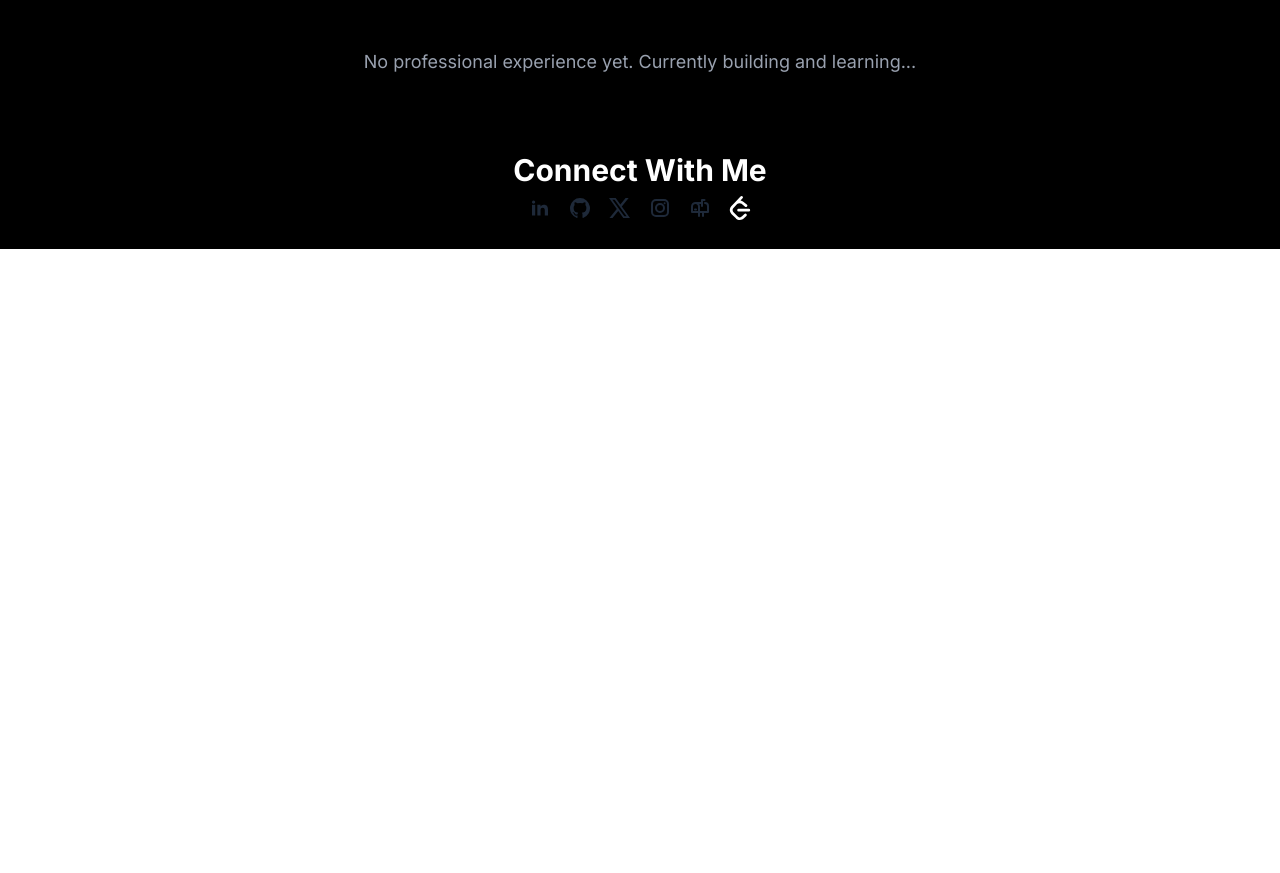
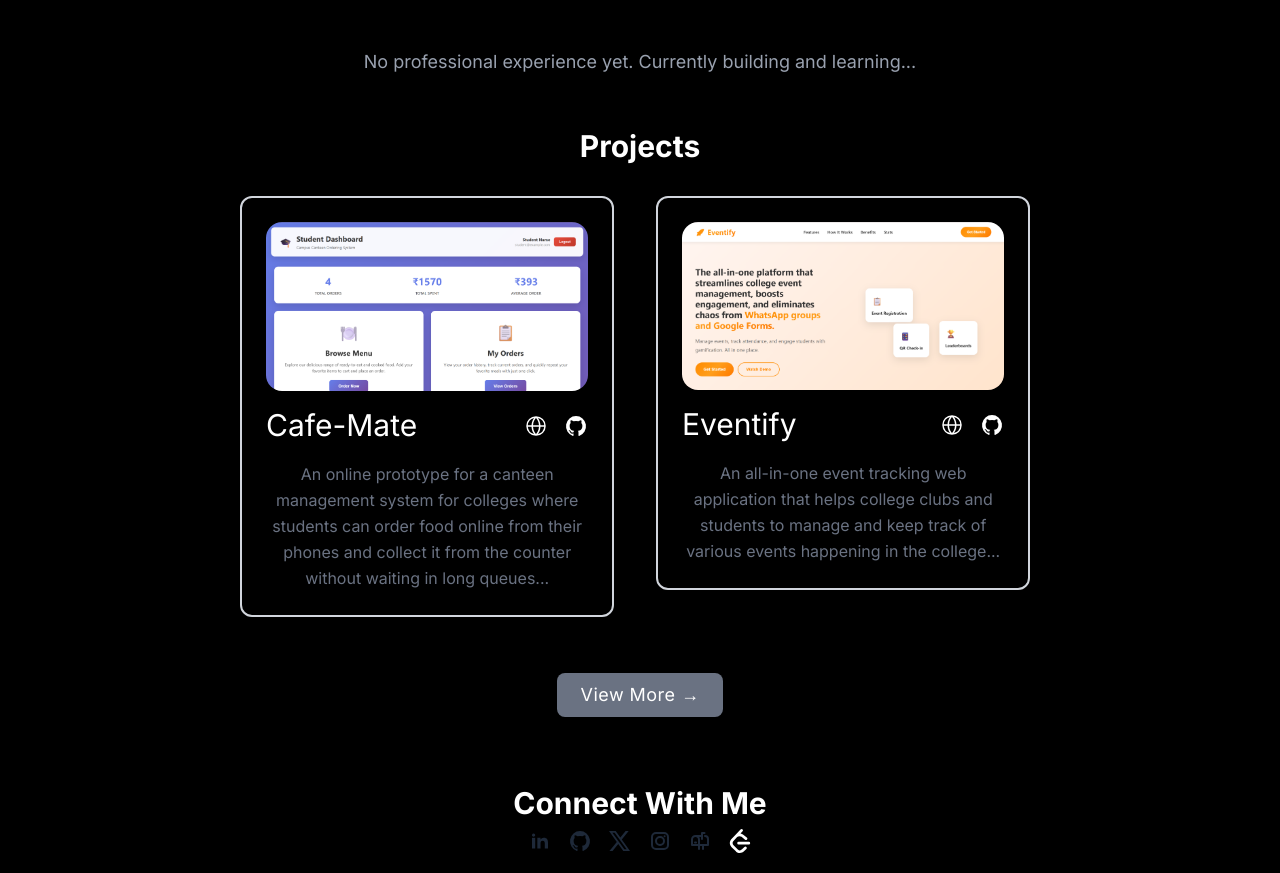
Before and after one commit to parthmunjal07/parth-portfolio-v1, a React (Vite) app: page / in a window 1280 px wide. Shown: the part 551-1424 px from the top of the page. Before the commit the page ends 800 px from the top, so only its background shows below. Built offline with nearby package versions, Linux system fonts and the light colour scheme.

Commit message:
project suggestion change

```diff
--- a/src/components/Hero.jsx
+++ b/src/components/Hero.jsx
@@ -3,8 +3,29 @@ import profile from "../assets/profile.jpg";
 import PageWrapper from "./PageWrapper";
 import PostCard from "./PostCard";
 import ExpTog from "./ExpTog";
+import ProjectCard from "./ProjectCard";
+import cafeMate from "../assets/cafeMate.png";
+import eventify from "../assets/eventify.png";
+import { motion } from "framer-motion";
 
 function Hero() {
+  const container = {
+    hidden: {},
+    show: {
+      transition: {
+        staggerChildren: 0.15,
+      },
+    },
+  };
+
+  const card = {
+    hidden: { opacity: 0, y: 30 },
+    show: {
+      opacity: 1,
+      y: 0,
+      transition: { duration: 0.6, ease: "easeOut" },
+    },
+  };
   return (
     <PageWrapper>
       <div className="min-h-screen bg-black text-white">
@@ -61,6 +82,50 @@ function Hero() {
               <h1 className="text-3xl font-bold">Experience</h1>
               <ExpTog />
             </div>
+
+            <h1 className="font-inter text-3xl font-bold mt-7">Projects</h1>
+            <motion.div
+              className="grid grid-cols-1 md:grid-cols-2"
+              variants={container}
+              initial="hidden"
+              animate="show"
+            >
+              <motion.div variants={card} whileHover={{ y: -8 }}>
+                <ProjectCard
+                  name="Cafe-Mate"
+                  description="An online prototype for a canteen management system for colleges where students can order food online from their phones and collect it from the counter without waiting in long queues..."
+                  image={cafeMate}
+                  liveLink="#"
+                  githubLink="https://github.com/parthmunjal07/CafeMate"
+                />
+              </motion.div>
+
+              <motion.div variants={card} whileHover={{ y: -8 }}>
+                <ProjectCard
+                  name="Eventify"
+                  description="An all-in-one event tracking web application that helps college clubs and students to manage and keep track of various events happening in the college..."
+                  image={eventify}
+                  liveLink="https://eventify-event-tracker.vercel.app/"
+                  githubLink="https://github.com/parthmunjal07/Eventify-Event-Tracker"
+                />
+              </motion.div>
+            </motion.div>
+            <motion.div
+              initial={{ opacity: 0, y: 20 }}
+              animate={{ opacity: 1, y: 0 }}
+              transition={{ delay: 0.6, duration: 0.5 }}
+              className="mt-6 flex justify-center"
+            >
+              <motion.a
+                href="/projects"
+                whileHover={{ scale: 1.05 }}
+                whileTap={{ scale: 0.95 }}
+                className="px-6 py-2 bg-gray-500 rounded-lg font-inter text-lg tracking-wide
+               hover:border border-gray-400 transition-all"
+              >
+                View More →
+              </motion.a>
+            </motion.div>
 
             <div className="align-bottom text-3xl font-inter mt-13 font-bold">
               <h2>Connect With Me</h2>
--- a/src/components/ProjectCard.jsx
+++ b/src/components/ProjectCard.jsx
@@ -2,44 +2,67 @@ import React from "react";
 
 function ProjectCard(props) {
   return (
+    <div className="border-2 border-gray-300 w-full md:w-[90%] rounded-xl p-5 md:p-6 m-4
+                    hover:shadow-lg transition-all duration-300 hover:-translate-y-1">
 
-    <div className="border-2 border-gray-300 w-[90%] md:w-[90%] rounded-lg p-4 m-4 hover:shadow-lg transition-shadow duration-300">
-      <img className="w-[350px] p-3 rounded-2xl hover:scale-105 transition duration-300" src={props.image} alt={props.name} />
-      <div className="flex justify-between">
-        <div>
-          <h1 className="text-3xl font-inter">{props.name}</h1>
-        </div>
-        <div className="flex">
-          <a href={props.liveLink} target="_blank">
+      {/* Image */}
+      <div className="w-full flex justify-center mb-4">
+        <img
+          className="w-full max-w-[350px] rounded-2xl object-cover
+                     hover:scale-105 transition-transform duration-300"
+          src={props.image}
+          alt={props.name}
+        />
+      </div>
+
+      {/* Header */}
+      <div className="flex items-center justify-between gap-4">
+        <h1 className="text-2xl md:text-3xl font-inter leading-tight">
+          {props.name}
+        </h1>
+
+        <div className="flex items-center gap-4">
+          <a
+            href={props.liveLink}
+            target="_blank"
+            className="hover:scale-110 transition-transform"
+          >
             <svg
               xmlns="http://www.w3.org/2000/svg"
-              width="25"
+              width="24"
               fill="currentColor"
               viewBox="0 0 256 256"
             >
               <path d="M128,24h0A104,104,0,1,0,232,128,104.12,104.12,0,0,0,128,24Zm87.62,96H175.79C174,83.49,159.94,57.67,148.41,42.4A88.19,88.19,0,0,1,215.63,120ZM96.23,136h63.54c-2.31,41.61-22.23,67.11-31.77,77C118.45,203.1,98.54,177.6,96.23,136Zm0-16C98.54,78.39,118.46,52.89,128,43c9.55,9.93,29.46,35.43,31.77,77Zm11.36-77.6C96.06,57.67,82,83.49,80.21,120H40.37A88.19,88.19,0,0,1,107.59,42.4ZM40.37,136H80.21c1.82,36.51,15.85,62.33,27.38,77.6A88.19,88.19,0,0,1,40.37,136Zm108,77.6c11.53-15.27,25.56-41.09,27.38-77.6h39.84A88.19,88.19,0,0,1,148.41,213.6Z"></path>
             </svg>
           </a>
-          <a href={props.githubLink} className="ml-4" target="_blank">
+
+          <a
+            href={props.githubLink}
+            target="_blank"
+            className="hover:scale-110 transition-transform"
+          >
             <svg
-              className="w-6 h-6 text-gray-800 dark:text-white"
+              className="w-6 h-6"
               aria-hidden="true"
               xmlns="http://www.w3.org/2000/svg"
-              width="20"
               fill="currentColor"
               viewBox="0 0 24 24"
             >
               <path
-                fill-rule="evenodd"
+                fillRule="evenodd"
                 d="M12.006 2a9.847 9.847 0 0 0-6.484 2.44 10.32 10.32 0 0 0-3.393 6.17 10.48 10.48 0 0 0 1.317 6.955 10.045 10.045 0 0 0 5.4 4.418c.504.095.683-.223.683-.494 0-.245-.01-1.052-.014-1.908-2.78.62-3.366-1.21-3.366-1.21a2.711 2.711 0 0 0-1.11-1.5c-.907-.637.07-.621.07-.621.317.044.62.163.885.346.266.183.487.426.647.71.135.253.318.476.538.655a2.079 2.079 0 0 0 2.37.196c.045-.52.27-1.006.635-1.37-2.219-.259-4.554-1.138-4.554-5.07a4.022 4.022 0 0 1 1.031-2.75 3.77 3.77 0 0 1 .096-2.713s.839-.275 2.749 1.05a9.26 9.26 0 0 1 5.004 0c1.906-1.325 2.74-1.05 2.74-1.05.37.858.406 1.828.101 2.713a4.017 4.017 0 0 1 1.029 2.75c0 3.939-2.339 4.805-4.564 5.058a2.471 2.471 0 0 1 .679 1.897c0 1.372-.012 2.477-.012 2.814 0 .272.18.592.687.492a10.05 10.05 0 0 0 5.388-4.421 10.473 10.473 0 0 0 1.313-6.948 10.32 10.32 0 0 0-3.39-6.165A9.847 9.847 0 0 0 12.007 2Z"
-                clip-rule="evenodd"
+                clipRule="evenodd"
               />
             </svg>
           </a>
         </div>
       </div>
 
-      <p className="mt-3 text-l text-gray-500 font-inter">{props.description}</p>
+      {/* Description */}
+      <p className="mt-4 text-gray-500 font-inter leading-relaxed">
+        {props.description}
+      </p>
     </div>
   );
 }
```
